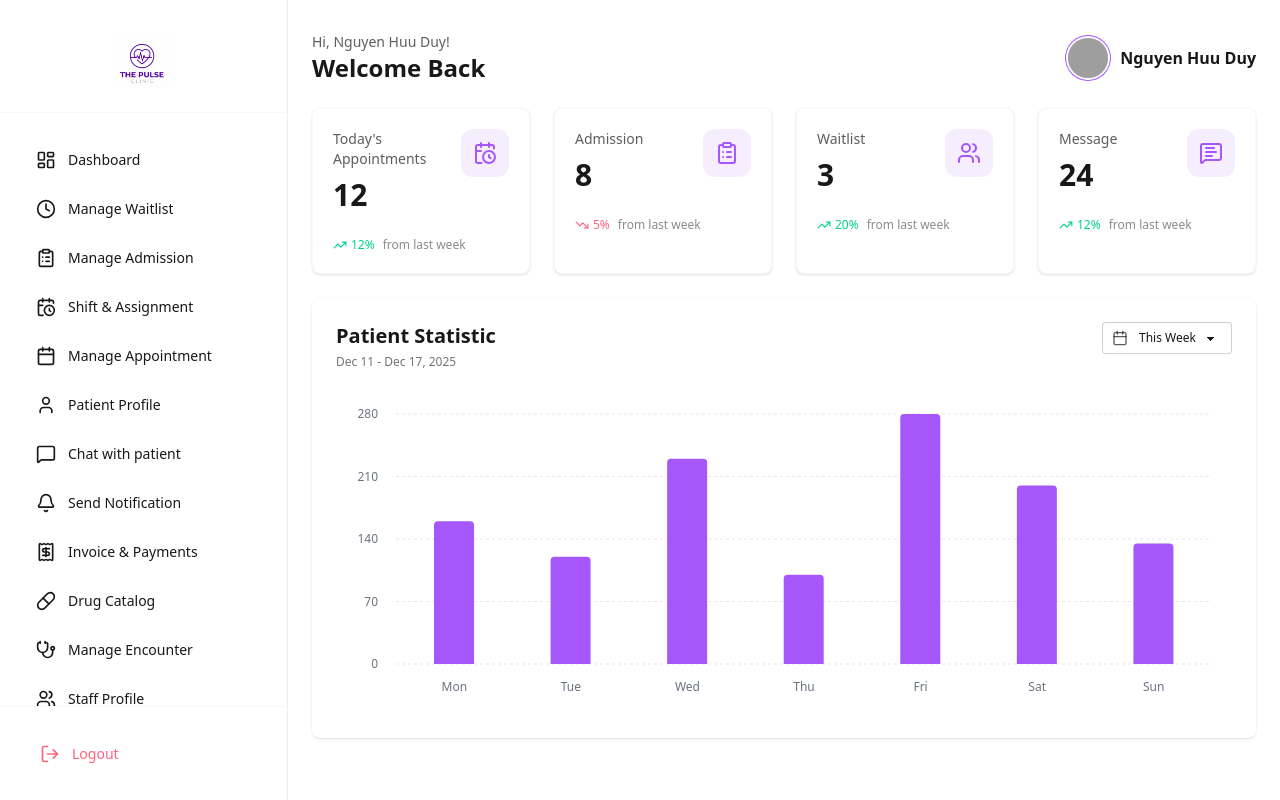
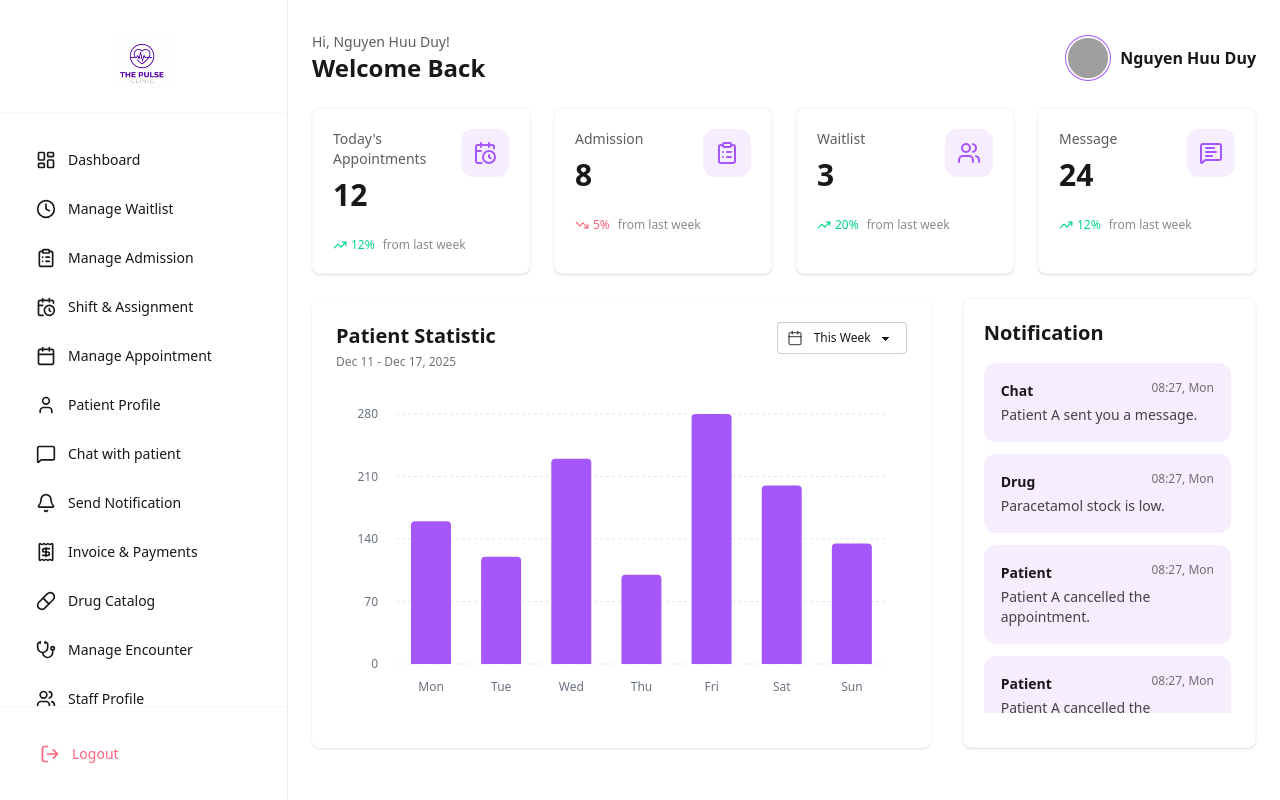
Before and after one commit to the-pulse-clinic-uit/pulse-web, a Next.js app: page /staff/dashboard in a window 1280 px wide. Built offline with nearby package versions, Linux system fonts and the light colour scheme; grey boxes are pictures that could not be loaded.

Commit message:
feat(staff): add notification panel and reshape chart

```diff
--- a/app/staff/(workspace)/dashboard/page.tsx
+++ b/app/staff/(workspace)/dashboard/page.tsx
@@ -1,4 +1,5 @@
 import DashboardHeader from "@/components/staff/DashboardHeader";
+import NotificationPanel from "@/components/staff/NotificationPanel";
 import PatientStatisticChart from "@/components/staff/PatientStatisticChart";
 import StatsGrid from "@/components/staff/StatGrid";
 
@@ -7,7 +8,14 @@ export default function DashboardPage() {
         <div className="flex flex-col gap-6 min-h-screen px-6 py-8 bg-white">
             <DashboardHeader userName="Nguyen Huu Duy" />
             <StatsGrid />
-            <PatientStatisticChart />
+            <div className="grid grid-cols-1 lg:grid-cols-3 gap-8 h-[450px]">
+                <div className="lg:col-span-2">
+                    <PatientStatisticChart />
+                </div>
+                <div className="lg:col-span-1">
+                    <NotificationPanel />
+                </div>
+            </div>
         </div>
     );
 }
--- /dev/null
+++ b/components/staff/NotificationPanel.tsx
@@ -0,0 +1,82 @@
+"use client";
+
+interface Notification {
+    id: number;
+    category: string;
+    message: string;
+    time: string;
+    date: string;
+}
+
+const notifications: Notification[] = [
+    {
+        id: 1,
+        category: "Chat",
+        message: "Patient A sent you a message.",
+        time: "08:27",
+        date: "Mon",
+    },
+    {
+        id: 2,
+        category: "Drug",
+        message: "Paracetamol stock is low.",
+        time: "08:27",
+        date: "Mon",
+    },
+    {
+        id: 3,
+        category: "Patient",
+        message: "Patient A cancelled the appointment.",
+        time: "08:27",
+        date: "Mon",
+    },
+    {
+        id: 4,
+        category: "Patient",
+        message: "Patient A cancelled the appointment.",
+        time: "08:27",
+        date: "Mon",
+    },
+    {
+        id: 5,
+        category: "Patient",
+        message: "Patient A cancelled the appointment.",
+        time: "08:27",
+        date: "Mon",
+    },
+];
+
+const NotificationPanel = () => {
+    return (
+        <div className="card bg-base-100 shadow-sm border border-base-200 h-full">
+            <div className="card-body p-5 flex flex-col h-full">
+                <h2 className="card-title text-xl font-semibold mb-2">
+                    Notification
+                </h2>
+
+                <div className="flex flex-col gap-3 overflow-y-auto max-h-[350px] pr-1 custom-scrollbar">
+                    {notifications.map((item) => (
+                        <div
+                            key={item.id}
+                            className="p-4 rounded-xl bg-primary/10 hover:bg-primary/20 transition-colors duration-200 border border-transparent hover:border-primary/10"
+                        >
+                            <div className="flex justify-between items-start mb-1">
+                                <span className="font-bold text-base-content">
+                                    {item.category}
+                                </span>
+                                <span className="text-xs text-base-content/60 font-medium">
+                                    {item.time}, {item.date}
+                                </span>
+                            </div>
+                            <p className="text-sm text-base-content/80 font-medium">
+                                {item.message}
+                            </p>
+                        </div>
+                    ))}
+                </div>
+            </div>
+        </div>
+    );
+};
+
+export default NotificationPanel;
--- a/components/staff/PatientStatisticChart.tsx
+++ b/components/staff/PatientStatisticChart.tsx
@@ -37,7 +37,7 @@ const PatientStatisticChart = () => {
         filterType === "week" ? "Dec 11 - Dec 17, 2025" : "December 2025";
 
     return (
-        <div className="card bg-base-100 shadow-sm p-6">
+        <div className="card bg-base-100 shadow-sm p-6 h-full flex flex-col">
             <div className="flex justify-between items-start mb-6">
                 <div>
                     <h2 className="card-title text-xl font-semibold">
```
